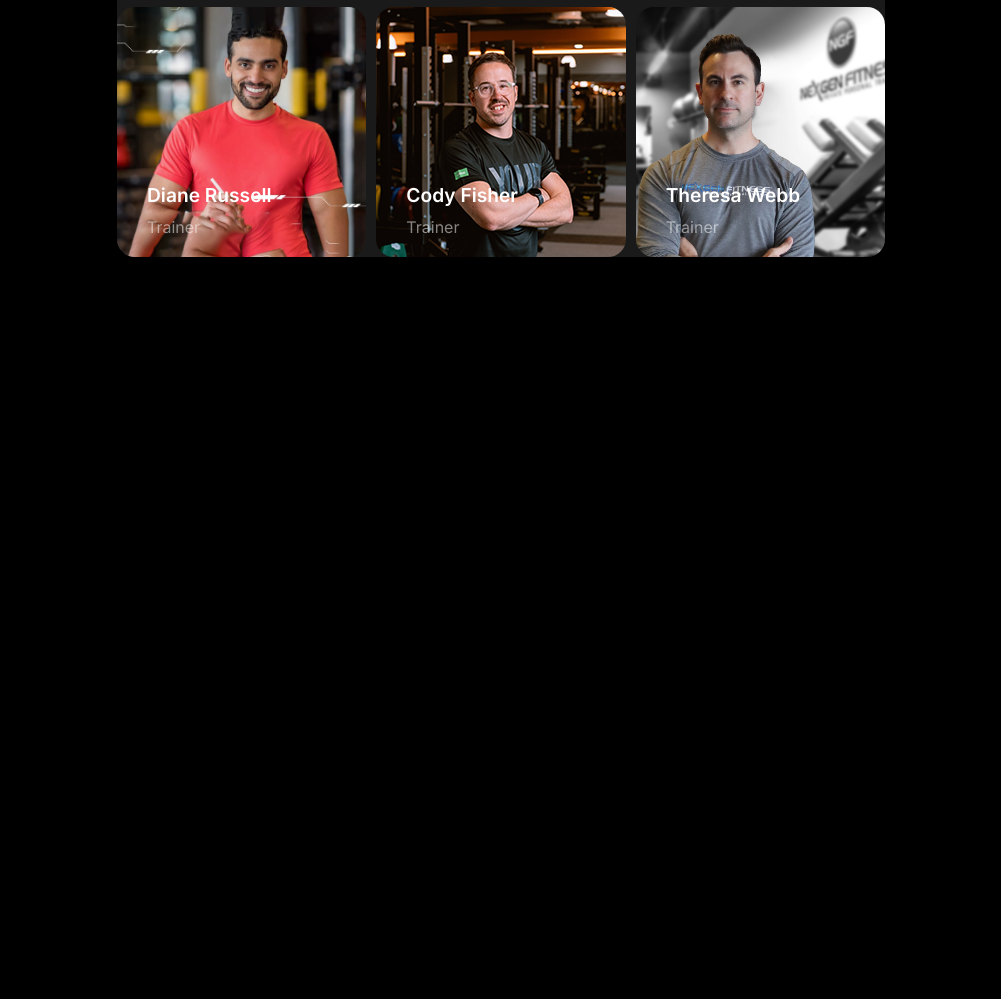
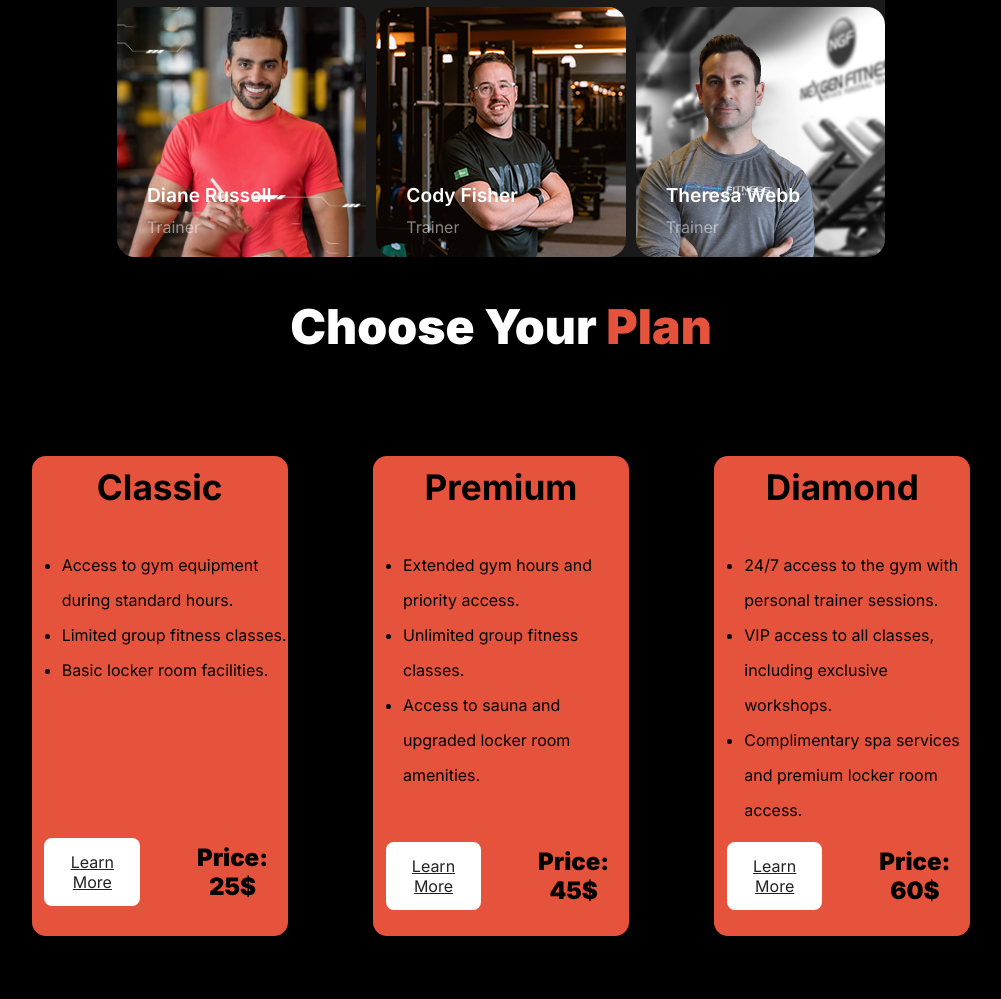
Before and after one commit to Aosaf098/ironwill, a plain HTML site: page index.html in a window 1280 px wide. Shown: the part 2915-3914 px from the top of the page, without its empty margins (139-1140 px from the left). Before the commit the page ends 3202 px from the top, so only its background shows below. Drawn offline with Linux system fonts and the light colour scheme; a web font is replaced by a local one.

Commit message:
Membership Done

```diff
--- a/index.html
+++ b/index.html
@@ -201,6 +201,49 @@
                 </div>
             </div>
         </section>
+        <section class="membership">
+            <div class="membership-heading whole-flex">
+                <h1 class="membership-title">Choose Your <span class="orange">Plan</span></h1>
+            </div>
+            <div class="membership-card whole-flex">
+                <div class="mem-card whole-flex">
+                    <h3>Classic</h3>
+                    <ul>
+                        <li>Access to gym equipment during standard hours.</li>
+                        <li>Limited group fitness classes.</li>
+                        <li>Basic locker room facilities.</li>
+                    </ul>
+                    <div class="lm-price whole-flex">
+                        <button class="price-btn">Learn More</button>
+                        <h5>Price: 25$</h5>
+                    </div>
+                </div>
+                <div class="mem-card">
+                    <h3>Premium</h3>
+                    <ul>
+                        <li>Extended gym hours and priority access.</li>
+                        <li>Unlimited group fitness classes.</li>
+                        <li>Access to sauna and upgraded locker room amenities.</li>
+                    </ul>
+                    <div class="lm-price whole-flex">
+                        <button class="price-btn">Learn More</button>
+                        <h5>Price: 45$</h5>
+                    </div>
+                </div>
+                <div class="mem-card">
+                    <h3>Diamond</h3>
+                    <ul>
+                        <li>24/7 access to the gym with personal trainer sessions.</li>
+                        <li>VIP access to all classes, including exclusive workshops.</li>
+                        <li>Complimentary spa services and premium locker room access.</li>
+                    </ul>
+                    <div class="lm-price whole-flex">
+                        <button class="price-btn">Learn More</button>
+                        <h5>Price: 60$</h5>
+                    </div>
+                </div>
+            </div>
+        </section>
     </main>
 </body>
 </html>
--- a/style.css
+++ b/style.css
@@ -545,6 +545,92 @@ th,td{
     font-weight: 400;
     color: rgba(255, 255, 255, 0.5);
 }
+.membership{
+    width: 100%;
+    height: 800px;
+    margin-top: 40px;
+    /* border: 3px solid saddlebrown; */
+}
+.membership-heading{
+    width: 80%;
+    /* border: 2px solid gainsboro; */
+    margin: 40px auto;
+    justify-content: center;
+}
+.membership-title{
+    color: rgb(255, 255, 255);
+    font-family: "Inter", sans-serif;
+    font-size: 3rem;
+    font-weight: 900;
+}
+.orange{
+    color: rgb(230, 83, 60);
+}
+.membership-card{
+    width: 80%;
+    height: 600px;
+    /* border: 3px solid slateblue; */
+    margin: 20px auto;
+    justify-content: space-around;
+    align-items: center;
+}
+.mem-card{
+    width: 25%;
+    height: 80%;
+    border-radius: 14px;
+    /* border: 4px solid fuchsia; */
+    background-color: rgb(230, 83, 60);
+    /* background: rgb(255, 255, 255); */
+    flex-direction: column;
+}
+.mem-card h3{
+    /* color: rgb(255, 255, 255); */
+    font-family: "Inter", sans-serif;
+    font-size: 2.2rem;
+    font-weight: 700;
+    margin-top: 10px;
+    text-align: center;
+}
+.mem-card ul{
+    margin-top: 40px;
+    margin-left: 30px;
+    width: 90%;
+    height: 30%;
+    line-height: 35px;
+    /* border: 1px solid firebrick; */
+}
+.mem-card ul li{
+    /* color: rgb(255, 255, 255); */
+    font-family: "Inter", sans-serif;
+    font-size: 1rem;
+    font-weight: 400;
+}
+.lm-price{
+    width: 90%;
+    margin: 150px auto;
+    /* border: 1px solid black; */
+    justify-content: space-between;
+    gap: 50px;
+}
+.price-btn{
+    padding: 14px 18px;
+    border-radius: 8px;
+    background-color: rgb(255, 255, 255);
+    color: rgb(34, 34, 34);
+    border: none;
+    font-family: "Inter", sans-serif;
+    font-size: 1rem;
+    font-weight: 400;
+    text-decoration: underline;
+}
+.lm-price h5{
+    /* border: 1px solid red; */
+    text-align: center;
+    margin: auto;
+    font-family: "Inter", sans-serif;
+    font-size: 1.5rem;
+    font-weight: 900;
+}
 @media screen and (max-width: 576px) {
     .banner-content,
     .banner-info,
@@ -553,7 +639,8 @@ th,td{
     .running-content,
     .running-info,
     .calc-table,
-    .bmi-form
+    .bmi-form,
+    .membership-card
     {
         flex-direction: column;
     }
@@ -696,7 +783,7 @@ th,td{
         width: 100%;
     }
     .calc-form{
-        border: 1px solid green;
+        /* border: 1px solid green; */
         width: 80%;
         margin-top: -70px;
 
@@ -722,4 +809,18 @@ th,td{
     .team-member{
         grid-template-columns: repeat(1,1fr);
     }
+    .membership-title{
+        font-size: 2.3rem;
+    }
+    .membership-card{
+        gap: 30px;
+    }
+    .mem-card{
+        width: 100%;
+        height: 80%;
+        /* gap: 280px; */
+    }
+    .price-btn{
+        padding: 10px 14px;
+    }
 }
```
